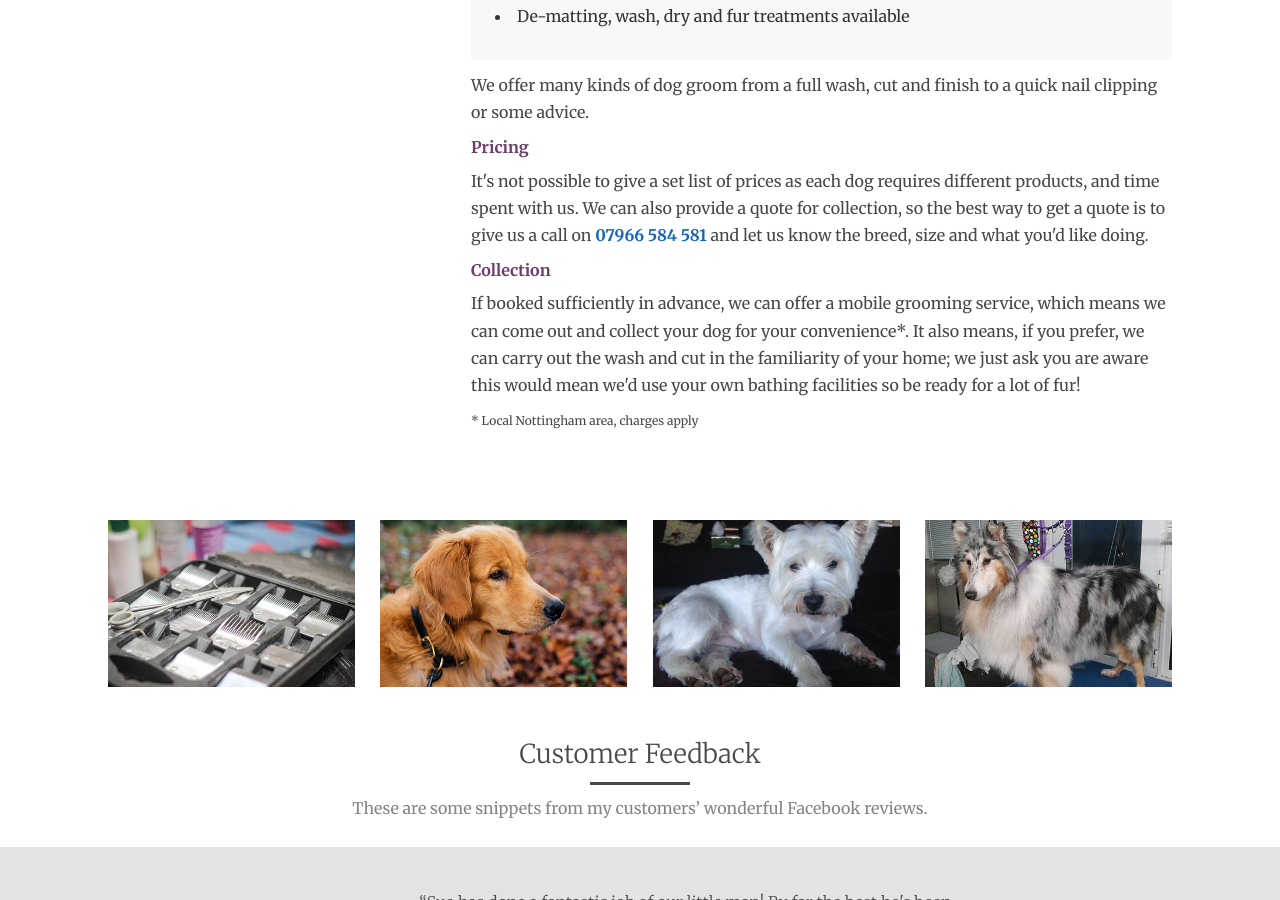
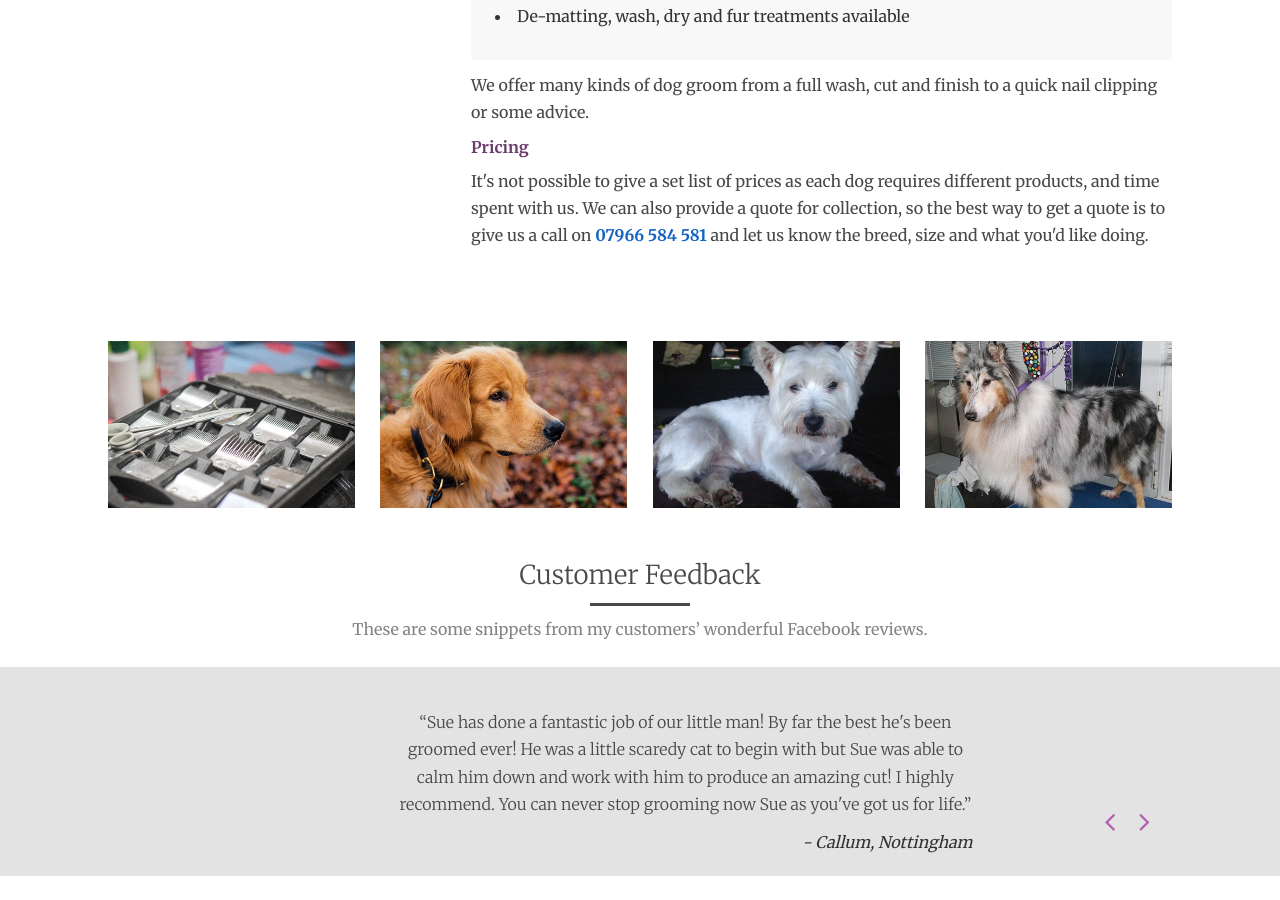
Before and after one commit to dog-grooming-nottingham/dog-grooming-nottingham.github.io, a Jekyll site: the page built from services/index.html, in a window 1280 px wide and 900 px high, scrolled down 1208 px. Built offline with Jekyll 4.4.1, drawn with Linux system fonts in a browser that asks for light colours.

Commit message:
Updates content

```diff
--- a/index.html
+++ b/index.html
@@ -14,7 +14,7 @@ excerpt: Sue's Paws is a Nottingham dog grooming service. We're experienced, com
     <div class="container">
       <div class="home-banner__pullout">
         <p class="home-banner__pullout--intro">Get the best care for your dog</p>
-        <h1 class="home-banner__pullout--title">Mobile dog grooming in Nottingham</h1>
+        <h1 class="home-banner__pullout--title">Dog grooming in Nottingham</h1>
         <a class="btn home-banner__pullout--btn" title="Book your dog in for an appointment" href="/book">Book now</a>
       </div>
     </div>
@@ -38,10 +38,6 @@ excerpt: Sue's Paws is a Nottingham dog grooming service. We're experienced, com
         <li class="home-features--item1">
           <h3>Home or mobile service</h3>
           <p>We can come to you and use your facilities or you can come to us, as we have specialist bathing equipment for dogs of all sizes.</p>
-        </li>
-        <li class="home-features--item2">
-          <h3>Collection available</h3>
-          <p>Not able to make it? No problem; we can collect your dog from within the local Nottingham area (charges apply).</p>
         </li>
         <li class="home-features--item3">
           <h3>Always One-to-one attention</h3>
--- a/meet-sue/index.html
+++ b/meet-sue/index.html
@@ -25,7 +25,7 @@ navigation_weight: 3
 
 				<p>Many dog owners report a less-than-satisfactory service from their current dog groomer or chain pet shop. Sue looks to offer something missing from the business of dog grooming; personal service, informed advice <em>from experience</em>, and an authentic care for your dog that's clear to see. Sue aims to provide an experience that both you and your dog will love, and a cut to your requirements.</p>
 
-				<p>A mother of four children, as well as being a long-time animal lover and dog owner of 30 years, Sue holds a degree in Science and a City &amp; Guilds qualificaion in Dog Grooming backed up with years of experience grooming (and owning!) many types of dogs.</p>
+				<p>A mother of four children, as well as being a long-time animal lover and dog owner of 30 years, Sue holds a degree in Science and a City &amp; Guilds qualification in Dog Grooming backed up with years of experience grooming (and owning!) many types of dogs.</p>
 
 				<h3>Making a booking</h3>
 
--- a/services/index.html
+++ b/services/index.html
@@ -49,9 +49,6 @@ excerpt: We offer many kinds of dog groom from a full wash, cut and finish to a
 
 			<p>It's not possible to give a set list of prices as each dog requires different products, and time spent with us. We can also provide a quote for collection, so the best way to get a quote is to give us a call on <strong><a href="tel:07966 584 581" class="tel">07966 584 581</a></strong> and let us know the breed, size and what you'd like doing.</p>
 
-			<h2>Collection</h2>
-			<p>If booked sufficiently in advance, we can offer a mobile grooming service, which means we can come out and collect your dog for your convenience*. It also means, if you prefer, we can carry out the wash and cut in the familiarity of your home; we just ask you are aware this would mean we'd use your own bathing facilities so be ready for a lot of fur!</p>
-			<p class="footnote">* Local Nottingham area, charges apply</p>
 
 		</article>
 		</main>
```
Also changed, not shown: Gemfile (added, +9 -0 lines), Gemfile.lock (added).
